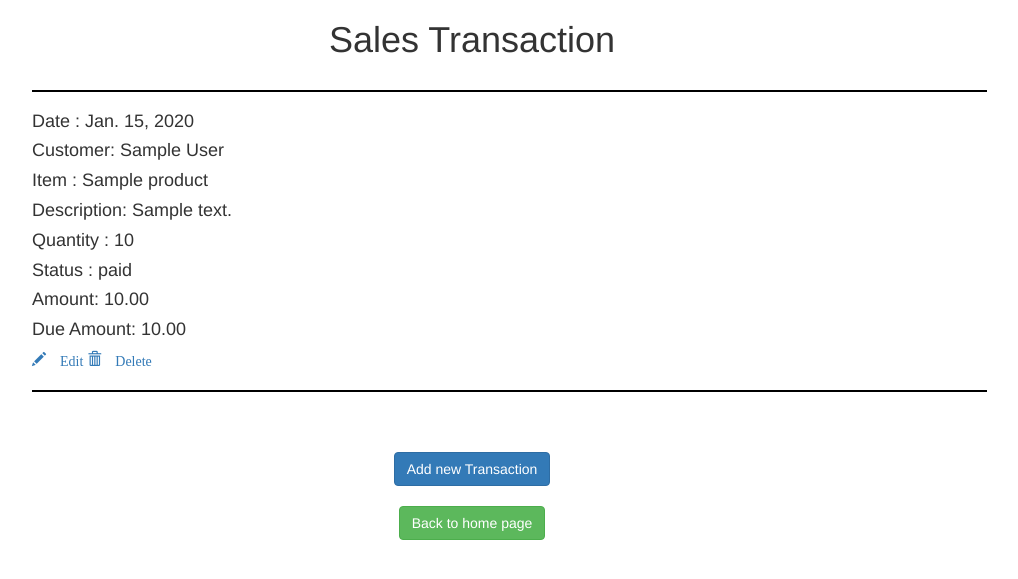
After one commit to Zyotiee111/salestracker, a Django app: page /transaction/show/ in a window 1280 px wide. The commit adds this page. Shown: the top 579 px of the page, without its empty margins (168-1186 px from the left). Run offline with Django 3.2, Linux system fonts and the light colour scheme; tables that the repository leaves empty hold one stand-in row (values such as "Sample post"); some libraries are stand-ins or nearby versions.

Commit message:
sales done

```diff
--- a/sales/forms.py
+++ b/sales/forms.py
@@ -1,7 +1,7 @@
 from django import forms
-from sales.models import Sales
+from .models import Sales
 
-class CustomerForm(forms.ModelForm):
+class SalesForm(forms.ModelForm):
     class Meta:
         model = Sales
         fields = "__all__"
--- a/sales/models.py
+++ b/sales/models.py
@@ -10,9 +10,11 @@ choice = (
 # Create your models here.
 class Sales(models.Model):
     id = models.AutoField(primary_key=True)
-    date = models.DateTimeField(auto_now_add = True)
+    date = models.DateField()
     sold_to = models.ForeignKey(Customer, on_delete = models.CASCADE, related_name ="+")
     item = models.ForeignKey(Product, on_delete = models.CASCADE, related_name ="+")
+    description = models.CharField(max_length = 255, default = None)
+    quantity = models.IntegerField(default= None)
     status =  models.CharField(max_length = 20,choices= choice )
     amount = models.DecimalField(max_digits=10,decimal_places=2)
     dueamount = models.DecimalField(max_digits=10,decimal_places=2)
--- /dev/null
+++ b/sales/urls.py
@@ -0,0 +1,13 @@
+from django.urls import path,include
+from . import views
+from django.conf import settings
+from django.conf.urls.static import static
+
+
+app_name ='sale'
+urlpatterns = [
+    path('add/',views.add,name = "add_sale"),
+    path('show/',views.show, name= "show_sale"),
+    path('edit/<int:id>', views.edit, name= "edit_sale"),
+    path('delete/<int:id>', views.delete, name = "delete_sale"),
+]
--- a/sales/views.py
+++ b/sales/views.py
@@ -1,3 +1,39 @@
 from django.shortcuts import render
+from django.shortcuts import render,redirect
+from  sales.forms import SalesForm
+from  sales.models import Sales
+from django.http import HttpResponse
 
-# Create your views here.
+
+def add(request):
+    if request.method == "POST":
+        form = SalesForm(request.POST)
+        if form.is_valid():
+            try:
+                form.save()
+                return redirect("sale:show_sale")
+            except:
+                return HttpResponse(form.errors)
+    else:
+        form = SalesForm()
+    return render(request, "Sales/addsale.html", {'form': form})
+
+def show(request):
+    saless = Sales.objects.all()
+    return render(request,"Sales/showsale.html", {'saless': saless})
+
+
+def edit(request, id):
+    sales = Sales.objects.get(id=id)
+    form = SalesForm(request.POST or None, instance=  sales)
+    if request.method == "POST":
+        if form.is_valid():
+            form.save()
+            return redirect("sale:show_sale")
+    return render(request,"Sales/editsale.html",{'form': form})
+
+
+def delete(request,id):
+    sales = Sales.objects.get(id=id)
+    sales.delete()
+    return redirect("sale:show_sale")
--- a/salestransaction/urls.py
+++ b/salestransaction/urls.py
@@ -26,4 +26,5 @@ urlpatterns = [
     path('', include("django.contrib.auth.urls")),
     path('product/',include("Product.urls")),
     path('buyer/',include("customer.urls")),
+    path('transaction/',include("sales.urls")),
 ]+ static(settings.STATIC_URL, document_root=settings.STATIC_ROOT)
--- /dev/null
+++ b/static/css/sale.css
@@ -0,0 +1,11 @@
+.container{
+    padding-left: 200px;
+    margin-right: 250px;
+
+}
+h1{
+    text-align: center;
+}
+hr.b {
+    border: 1px solid black;
+  }
--- a/templates/Sales/base.html
+++ b/templates/Sales/base.html
@@ -1,16 +1,15 @@
-{% load static %}
+{% load static%}
 <!DOCTYPE html>
 <html lang="en">
     <head>
         <meta charset="UTF-8">
-        <title>  Customer Index</title>
+        <title>  Sales</title>
         <link rel="stylesheet" href="https://maxcdn.bootstrapcdn.com/bootstrap/3.4.1/css/bootstrap.min.css">
         <script src="https://ajax.googleapis.com/ajax/libs/jquery/3.5.1/jquery.min.js"></script>
         <script src="https://maxcdn.bootstrapcdn.com/bootstrap/3.4.1/js/bootstrap.min.js"></script>
-
+        <link rel="stylesheet" href="{% static 'css/sale.css'%}">
     </head>
      <body>
-         <h1> Hello </h1>
          {% block content%}
 
          {%endblock%}
--- /dev/null
+++ b/templates/Sales/showsale.html
@@ -0,0 +1,36 @@
+{% extends 'Sales/base.html' %}
+
+{% block content %}
+<h1> Sales Transaction </h1>
+<div class="container">
+    {% for s in saless %}
+    <hr class="b">
+     <h4> Date : <span> {{ s.date}}</span></h4>
+     <h4> Customer: <span> {{ s.sold_to}}</span></h4>
+     <h4> Item : <span> {{ s.item}}</span></h4>
+     <h4> Description: <span> {{ s.description}}</span></h4>
+     <h4> Quantity : <span> {{ s.quantity}}</span></h4>
+     <h4> Status : <span> {{ s.status}}</span></h4>
+     <h4> Amount: <span> {{ s.amount}}</span></h4>
+     <h4> Due Amount: <span> {{ s.dueamount}}</span></h4>
+
+    <a href="{% url 'sale:edit_sale' s.id %}">
+        <span class="glyphicon glyphicon-pencil"> Edit</span>
+    </a>
+    <a href="{% url 'sale:delete_sale' s.id %}">
+        <span class="glyphicon glyphicon-trash"> Delete </span>
+    </a>
+    <hr class="b">
+     {% endfor %}
+
+</div>
+<br>
+<br>
+<center>
+    <a href="{%url 'sale:add_sale'%}"class="btn btn-primary">Add new Transaction</a>
+</center>
+<br>
+<center>
+   <a href="{% url 'index' %}" class="btn btn-success">Back to home page </a>
+</center>
+{% endblock %}
--- a/templates/index.html
+++ b/templates/index.html
@@ -41,7 +41,7 @@
             <p> Product </p>
         </div>
         </a>
-        <a href="">
+        <a href="{% url 'sale:show_sale'%}">
         <div>
            <p> Sales Transaction </p>
 
--- a/templates/user/signup.html
+++ b/templates/user/signup.html
@@ -13,7 +13,7 @@
 
     </form>
 
-    </form>
+
 
 </div>
 
```
Also changed, not shown: templates/Sales/addsale.html (added, +20 -0 lines), templates/Sales/editsale.html (added, +16 -0 lines), sales/migrations/0002_auto_20200813_1413.py (added), sales/migrations/0003_sales_quantity.py (added), templates/Sales/addsales.html (deleted), templates/Sales/showsales.html (deleted), templates/Sales/updatesales.html (deleted).
